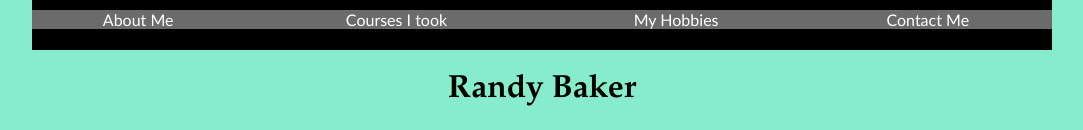
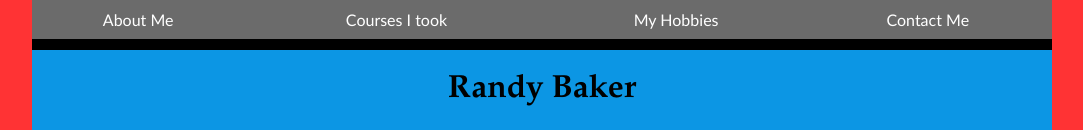
Before and after one commit to Randybaker74/my-website, a plain HTML site: page index.html in a window 1280 px wide. Shown: the top 130 px of the page, without its empty margins (98-1181 px from the left). Drawn offline with Linux system fonts and the light colour scheme; grey boxes are pictures that could not be loaded.

Commit message:
Update style.css
changed colors

```diff
--- a/style.css
+++ b/style.css
@@ -9,9 +9,13 @@
     format list
     format footer */
 
+    html {
+        background-color: #ff3334;
+    }
+
     /* body styles*/
         body {
-            background-color: #87eccb;
+            background-color: #0c96e4;
             font-family: 'Palatino Linotype', 'Book Antiqua', Palatino, serif;
         }
 
@@ -44,7 +48,7 @@
         }
 
     /* Navigation Styles */
-        nav {
+        nav a {
             font-family: 'Trebuchet MS', 'Helvetica', sans-serif;
             padding-top: 10px;
             padding-bottom: 10px;
```
